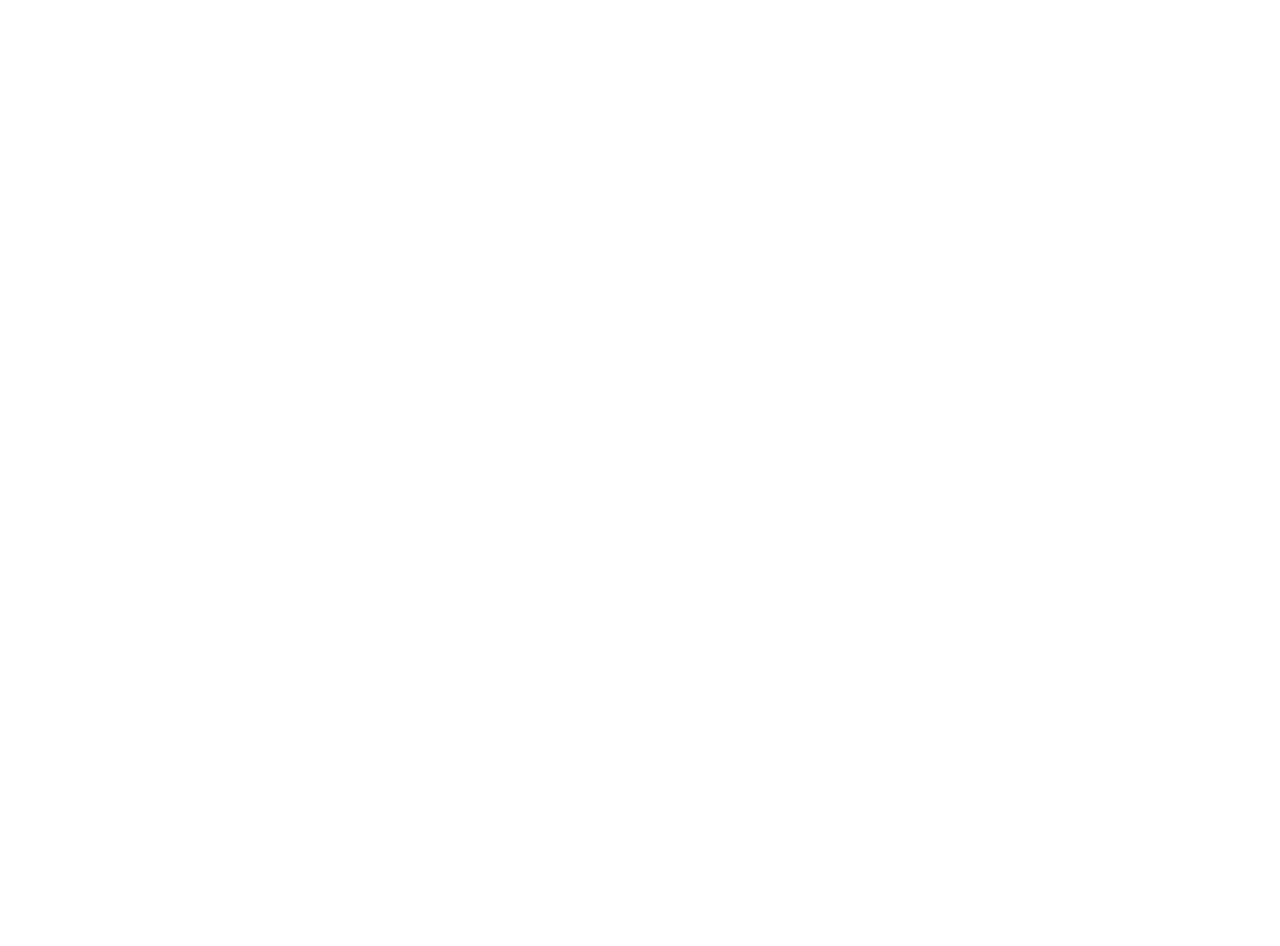
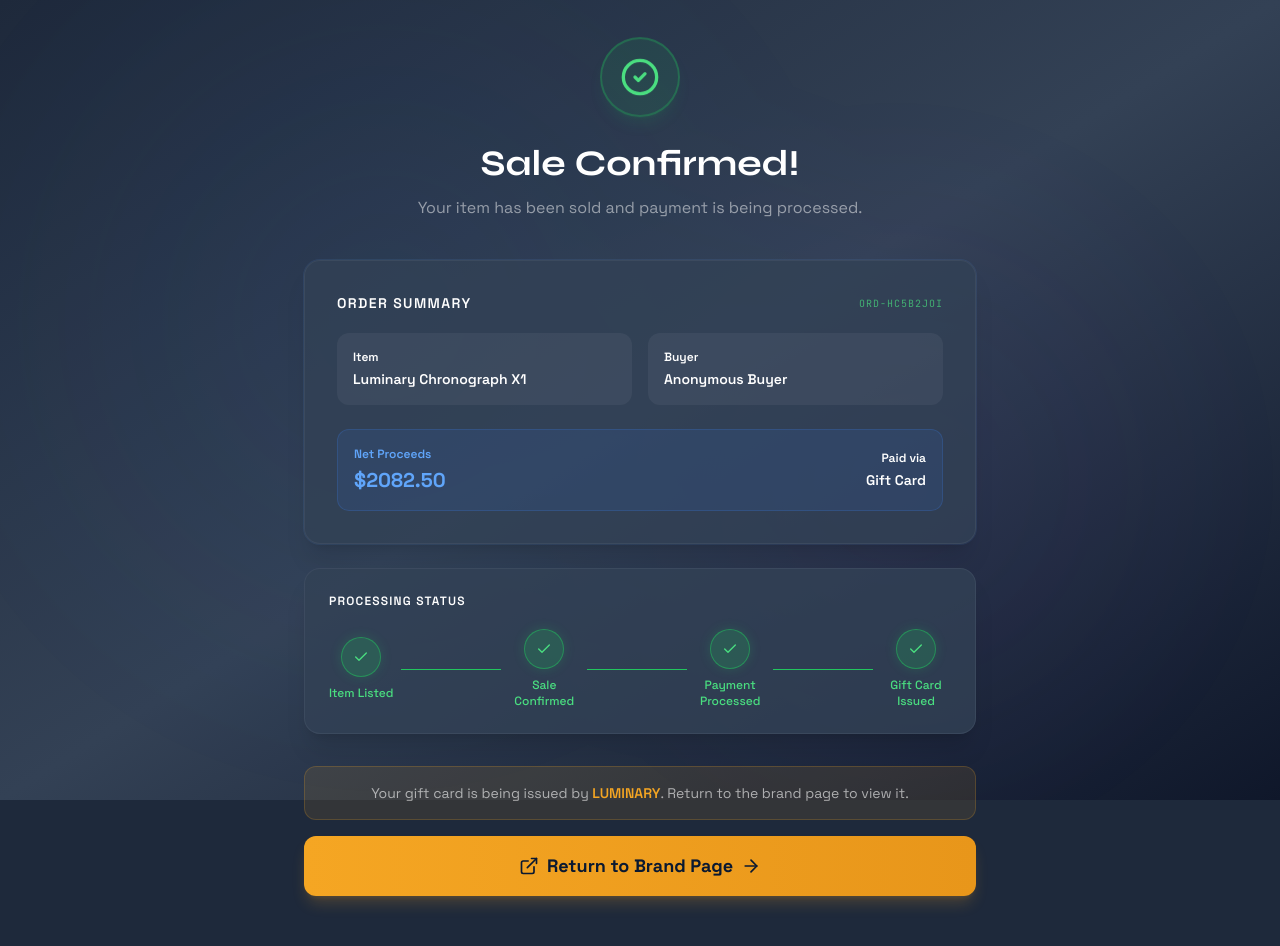
Before and after one commit to nehasirsat/ResaleMarketplace, a React (Vite) app: page /marketplace/sale-confirmation in a window 1280 px wide. Before the commit this address had no page. Shown: the top 946 px of the page. Before the commit the page ends 800 px from the top, so only its background shows below. Built offline with nearby package versions, Linux system fonts and the light colour scheme.

Commit message:
added gift card navigation to brand page

```diff
--- a/src/App.tsx
+++ b/src/App.tsx
@@ -24,16 +24,19 @@ function App() {
     >
       <ResaleProvider>
         <Routes>
+          {/* Brand-side routes */}
           <Route path="/" element={<MarketplaceHome />} />
           <Route path="/marketplace-login" element={<MarketplaceLogin />} />
-          <Route path="/past-orders" element={<ProductPage />} />
+          <Route path="/create-account" element={<CreateAccount />} />
           <Route path="/redirect" element={<RedirectScreen />} />
           <Route path="/sale-status" element={<SaleStatus />} />
-          <Route path="/create-account" element={<CreateAccount />} />
-          <Route path="/list-item" element={<ItemListing />} />
-          <Route path="/sale-confirmation" element={<SaleConfirmation />} />
-          <Route path="/listing-pending" element={<ListingPending />} />
           <Route path="/giftcard" element={<GiftCardScreen />} />
+          <Route path="/past-orders" element={<ProductPage />} />
+
+          {/* Marketplace-side routes (post-login) */}
+          <Route path="/marketplace/list-item" element={<ItemListing />} />
+          <Route path="/marketplace/listing-pending" element={<ListingPending />} />
+          <Route path="/marketplace/sale-confirmation" element={<SaleConfirmation />} />
         </Routes>
       </ResaleProvider>
     </Suspense>
--- a/src/pages/CreateAccount.tsx
+++ b/src/pages/CreateAccount.tsx
@@ -48,7 +48,7 @@ export default function CreateAccount() {
     if (sku) params.set('sku', sku);
     if (netProceeds) params.set('net_proceeds', netProceeds);
     if (listingPrice) params.set('listing_price', listingPrice);
-    navigate(`/list-item?${params.toString()}`);
+    navigate(`/marketplace/list-item?${params.toString()}`);
   }
 
   return (
--- a/src/pages/ItemListing.tsx
+++ b/src/pages/ItemListing.tsx
@@ -72,7 +72,7 @@ export default function ItemListing() {
         setNetProceeds(parseFloat(price));
       }
 
-      navigate("/listing-pending");
+      navigate("/marketplace/listing-pending");
     } finally {
       setLoading(false);
     }
--- a/src/pages/ListingPending.tsx
+++ b/src/pages/ListingPending.tsx
@@ -36,7 +36,7 @@ export default function ListingPending() {
 
   function handleCheckStatus() {
     setChecking(true);
-    setTimeout(() => navigate("/sale-confirmation"), 1200);
+    setTimeout(() => navigate("/marketplace/sale-confirmation"), 1200);
   }
 
   return (
--- a/src/pages/MarketplaceLogin.tsx
+++ b/src/pages/MarketplaceLogin.tsx
@@ -37,7 +37,7 @@ export default function MarketplaceLogin() {
     if (sku) params.set('sku', sku);
     if (netProceeds) params.set('net_proceeds', netProceeds);
     if (listingPrice) params.set('listing_price', listingPrice);
-    navigate(`/list-item?${params.toString()}`);
+    navigate(`/marketplace/list-item?${params.toString()}`);
   }
 
   return (
--- a/src/pages/RedirectScreen.tsx
+++ b/src/pages/RedirectScreen.tsx
@@ -79,7 +79,7 @@ export default function RedirectScreen() {
     sku: product.sku,
     net_proceeds: netProceeds,
     listing_price: netProceeds,
-    return_url: window.location.origin + "/sale-confirmation",
+    return_url: window.location.origin + "/marketplace/sale-confirmation",
     ts: new Date().toISOString(),
   });
 
--- a/src/pages/SaleConfirmation.tsx
+++ b/src/pages/SaleConfirmation.tsx
@@ -1,16 +1,14 @@
 import React, { useState, useEffect } from "react";
 import { useNavigate } from "react-router-dom";
 import { useResale } from "@/context/ResaleContext";
-import { issueGiftCard } from "@/lib/mockApi";
 import StepperTimeline, { TimelineStep } from "@/components/StepperTimeline";
-import { CheckCircle2, Package, Tag, CreditCard, Gift, ArrowRight } from "lucide-react";
+import { CheckCircle2, Package, Tag, CreditCard, Gift, ArrowRight, ExternalLink } from "lucide-react";
 
 export default function SaleConfirmation() {
   const navigate = useNavigate();
   const { product, netProceeds, corrId, listingId, setCurrentStep, setGiftCardData, setOrderDetails } = useResale();
   const [visible, setVisible] = useState(false);
   const [step4Done, setStep4Done] = useState(false);
-  const [giftCardLoading, setGiftCardLoading] = useState(false);
 
   const orderId = `ORD-${Math.random().toString(36).substr(2, 8).toUpperCase()}`;
   const salePrice = product.price * 0.85;
@@ -58,29 +56,10 @@ export default function SaleConfirmation() {
     }
   }, []);
 
-  async function handleViewGiftCard() {
-    setGiftCardLoading(true);
-    try {
-      const data = await issueGiftCard(orderId, net);
-      setGiftCardData(data);
-
-      // Send gift card data to brand site (opener window)
-      if (window.opener) {
-        window.opener.postMessage({
-          type: 'GIFT_CARD_ISSUED',
-          corrId: corrId,
-          giftCardData: data,
-          netProceeds: net
-        }, window.location.origin);
-      }
-
-      setCurrentStep(6);
-      navigate("/giftcard");
-    } catch {
-      // Navigation will handle retry
-    } finally {
-      setGiftCardLoading(false);
-    }
+  function handleReturnToBrand() {
+    // Redirect back to brand page where the gift card will be shown
+    // In production this would be the actual brand URL with corrId
+    navigate(`/giftcard${corrId ? `?corr_id=${corrId}` : ""}`);
   }
 
   return (
@@ -170,29 +149,22 @@ export default function SaleConfirmation() {
             <StepperTimeline steps={steps} />
           </div>
 
-          {/* Gift Card CTA */}
+          {/* Return to Brand CTA */}
           {step4Done && (
-            <div
-              className="animate-in fade-in slide-in-from-bottom-4 duration-500"
-            >
+            <div className="animate-in fade-in slide-in-from-bottom-4 duration-500">
+              <div className="bg-[#F5A623]/10 border border-[#F5A623]/20 rounded-xl p-4 mb-4 text-center">
+                <p className="text-white/60 text-sm">
+                  Your gift card is being issued by <span className="text-[#F5A623] font-semibold">LUMINARY</span>. Return to the brand page to view it.
+                </p>
+              </div>
               <button
-                onClick={handleViewGiftCard}
-                disabled={giftCardLoading}
-                className="w-full flex items-center justify-center gap-2 bg-gradient-to-r from-blue-600 to-purple-600 hover:from-blue-500 hover:to-purple-500 disabled:opacity-60 rounded-xl py-4 text-white font-bold text-lg transition-all duration-200 shadow-lg shadow-blue-500/20"
+                onClick={handleReturnToBrand}
+                className="w-full flex items-center justify-center gap-2 bg-gradient-to-r from-[#F5A623] to-[#e8961a] hover:from-[#e8961a] hover:to-[#d4851a] rounded-xl py-4 text-[#0A1931] font-bold text-lg transition-all duration-200 shadow-lg shadow-[#F5A623]/20"
                 style={{ fontFamily: "'Space Grotesk', sans-serif" }}
               >
-                {giftCardLoading ? (
-                  <>
-                    <div className="w-5 h-5 border-2 border-white/30 border-t-white rounded-full animate-spin" />
-                    Issuing Gift Card...
-                  </>
-                ) : (
-                  <>
-                    <Gift className="w-5 h-5" />
-                    View Gift Card
-                    <ArrowRight className="w-5 h-5" />
-                  </>
-                )}
+                <ExternalLink className="w-5 h-5" />
+                Return to Brand Page
+                <ArrowRight className="w-5 h-5" />
               </button>
             </div>
           )}
```
